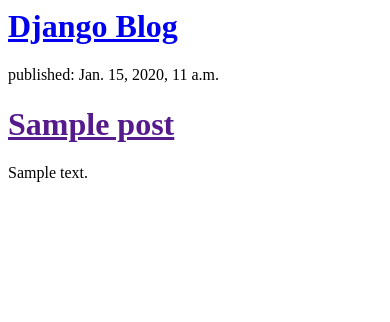
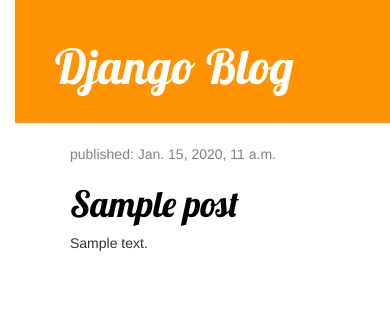
Before and after one commit to spammieszkanie/django_project1, a Django app: template blog/templates/blog/post_list.html in a window 390 px wide. Shown: the top 322 px of the page. Run offline with Django 3.2, Linux system fonts and the light colour scheme; the template is opened without the code that fills it: values that come from a table or form of the project are taken from there, others are empty; tables that the repository leaves empty hold one stand-in row (values such as "Sample post"); some libraries are stand-ins or nearby versions.

Commit message:
Modified templates to display posts from database.

```diff
--- /dev/null
+++ b/blog/static/css/blog.css
@@ -0,0 +1,54 @@
+h1 a {
+    color: #FCA205;
+    font-family: 'Lobster';
+}
+body {
+    padding-left: 15px;
+}
+
+.page-header {
+    background-color: #ff9400;
+    margin-top: 0;
+    padding: 20px 20px 20px 40px;
+}
+
+.page-header h1, .page-header h1 a, .page-header h1 a:visited, .page-header h1 a:active {
+    color: #ffffff;
+    font-size: 36pt;
+    text-decoration: none;
+}
+
+.content {
+    margin-left: 40px;
+}
+
+h1, h2, h3, h4 {
+    font-family: 'Lobster', cursive;
+}
+
+.date {
+    color: #828282;
+}
+
+.save {
+    float: right;
+}
+
+.post-form textarea, .post-form input {
+    width: 100%;
+}
+
+.top-menu, .top-menu:hover, .top-menu:visited {
+    color: #ffffff;
+    float: right;
+    font-size: 26pt;
+    margin-right: 20px;
+}
+
+.post {
+    margin-bottom: 70px;
+}
+
+.post h1 a, .post h1 a:visited {
+    color: #000000;
+}
--- a/blog/templates/blog/post_list.html
+++ b/blog/templates/blog/post_list.html
@@ -1,30 +1,32 @@
+{% load static %}
 <html>
     <head>
-        <title>Django Girls blog</title>
+
+        <title>Django blog</title>
+        <link rel="stylesheet" href="//maxcdn.bootstrapcdn.com/bootstrap/3.2.0/css/bootstrap.min.css">
+        <link rel="stylesheet" href="//maxcdn.bootstrapcdn.com/bootstrap/3.2.0/css/bootstrap-theme.min.css">
+        <link rel="stylesheet" href="{% static 'css/blog.css' %}">
+        <link href="//fonts.googleapis.com/css?family=Lobster&subset=latin,latin-ext" rel="stylesheet" type="text/css">
     </head>
     <body>
-        <div>
+        <div class="page-header">
             <h1><a href="/">Django Blog</a></h1>
         </div>
+
+        <div class="content container">
+            <div class="row">
+                <div class="col-md-8">
                     {% for post in posts %}
-    <div>
+                        <div class="post">
+                            <div class="date">
                                 <p>published: {{ post.published_date }}</p>
+                            </div>
                             <h1><a href="">{{ post.title }}</a></h1>
                             <p>{{ post.text|linebreaksbr }}</p>
                         </div>
                     {% endfor %}
-<!--
-        <div>
-            <p>published: 14.06.2014, 12:14</p>
-            <h2><a href="">My first post</a></h2>
-            <p>Aenean eu leo quam. Pellentesque ornare sem lacinia quam venenatis vestibulum. Donec id elit non mi porta gravida at eget metus. Fusce dapibus, tellus ac cursus commodo, tortor mauris condimentum nibh, ut fermentum massa justo sit amet risus.</p>
                 </div>
-
-        <div>
-            <p>published: 14.06.2014, 12:14</p>
-            <h2><a href="">My second post</a></h2>
-            <p>Aenean eu leo quam. Pellentesque ornare sem lacinia quam venenatis vestibulum. Donec id elit non mi porta gravida at eget metus. Fusce dapibus, tellus ac cursus commodo, tortor mauris condimentum nibh, ut f.</p>
             </div>
--->
+        </div>
     </body>
 </html>
--- a/mysite/settings.py
+++ b/mysite/settings.py
@@ -120,4 +120,4 @@
 # https://docs.djangoproject.com/en/2.0/howto/static-files/
 
 STATIC_URL = '/static/'
-STATIC_ROOT = os.path.join(BASE_DIR, 'static')
+#STATIC_ROOT = os.path.join(BASE_DIR, 'static')
```
Lines whose indentation alone changed are shown as unchanged.
